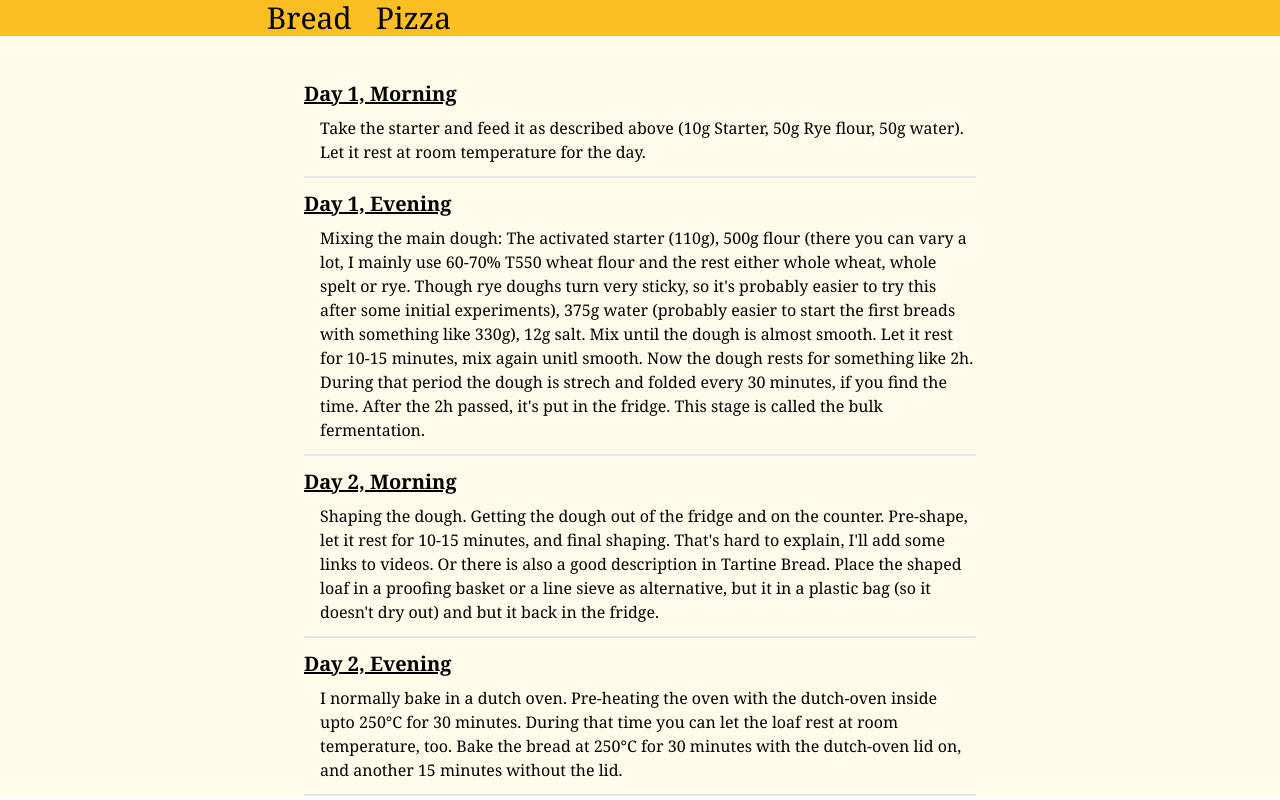
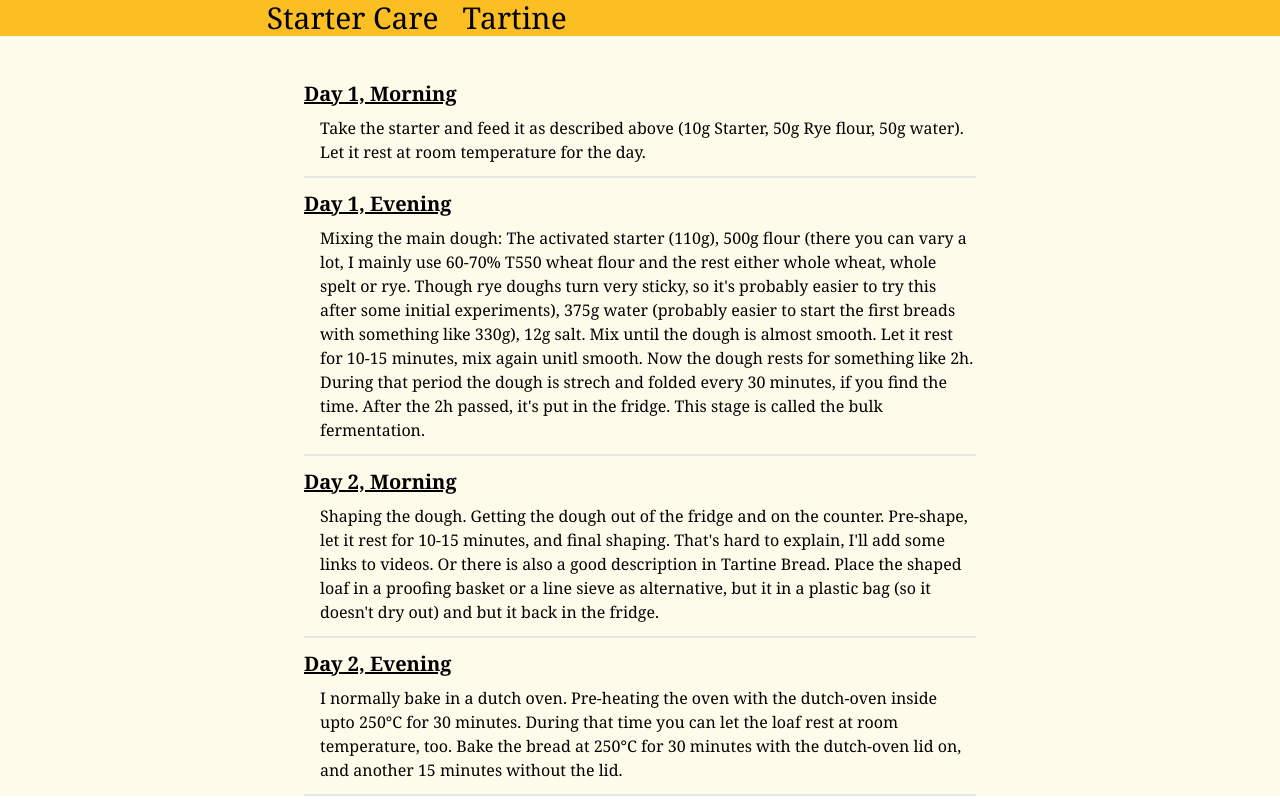
Before and after one commit to hutec/bread, a React (Create React App) app: page / in a window 1280 px wide. Built offline with nearby package versions, Linux system fonts and the light colour scheme.

Commit message:
Read navbar from recipe file

```diff
--- a/src/App.js
+++ b/src/App.js
@@ -23,13 +23,15 @@ const TartineRecipe = () => {
 };
 
 function App() {
+  const titles = Object.keys(Recipes);
   return (
     <div className="bg-yellow-50 font-serif">
       <header className="bg-yellow-400">
         <nav className="w-7/12 mx-auto">
           <ul className="flex flex-row space-x-6 font-light text-3xl">
-            <li>Bread</li>
-            <li>Pizza</li>
+            {titles.map((title) => (
+              <li key={title}>{title}</li>
+            ))}
           </ul>
         </nav>
       </header>
```
